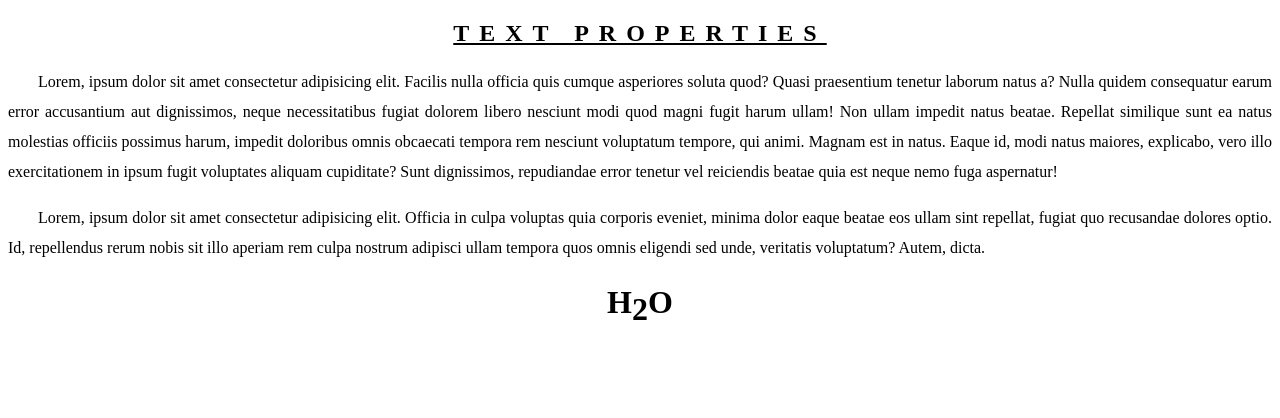
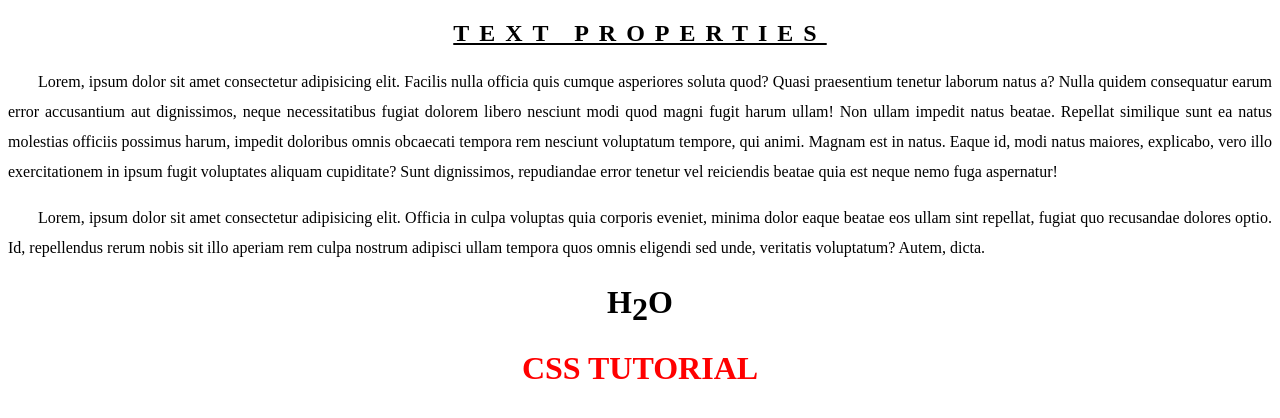
Before and after one commit to Vasanth2005kk/CSS_Tutorial, a plain HTML site: page 05_Text_Properties/index.html in a window 1280 px wide. Drawn offline with Linux system fonts and the light colour scheme.

Commit message:
a tag is text-decoration

```diff
--- a/05_Text_Properties/index.html
+++ b/05_Text_Properties/index.html
@@ -11,5 +11,11 @@
     <p>Lorem, ipsum dolor sit amet consectetur adipisicing elit. Officia in culpa voluptas quia corporis eveniet, minima dolor eaque beatae eos ullam sint repellat, fugiat quo recusandae dolores optio. Id, repellendus rerum nobis sit illo aperiam rem culpa nostrum adipisci ullam tempora quos omnis eligendi sed unde, veritatis voluptatum? Autem, dicta.</p>
 
     <h1>H<span>2</span>O</h1>
+
+    <!-- link tag -->
+
+    <h1>
+        <a href="https://github.com/Vasanth2005kk/CSS_Tutorial">CSS TUTORIAL</a>
+    </h1>
 </body>
 </html>
--- a/05_Text_Properties/main.css
+++ b/05_Text_Properties/main.css
@@ -18,3 +18,8 @@
 span{
     vertical-align: sub;
 }
+
+h1 a{
+    color: red;
+    text-decoration: none;
+}
```
